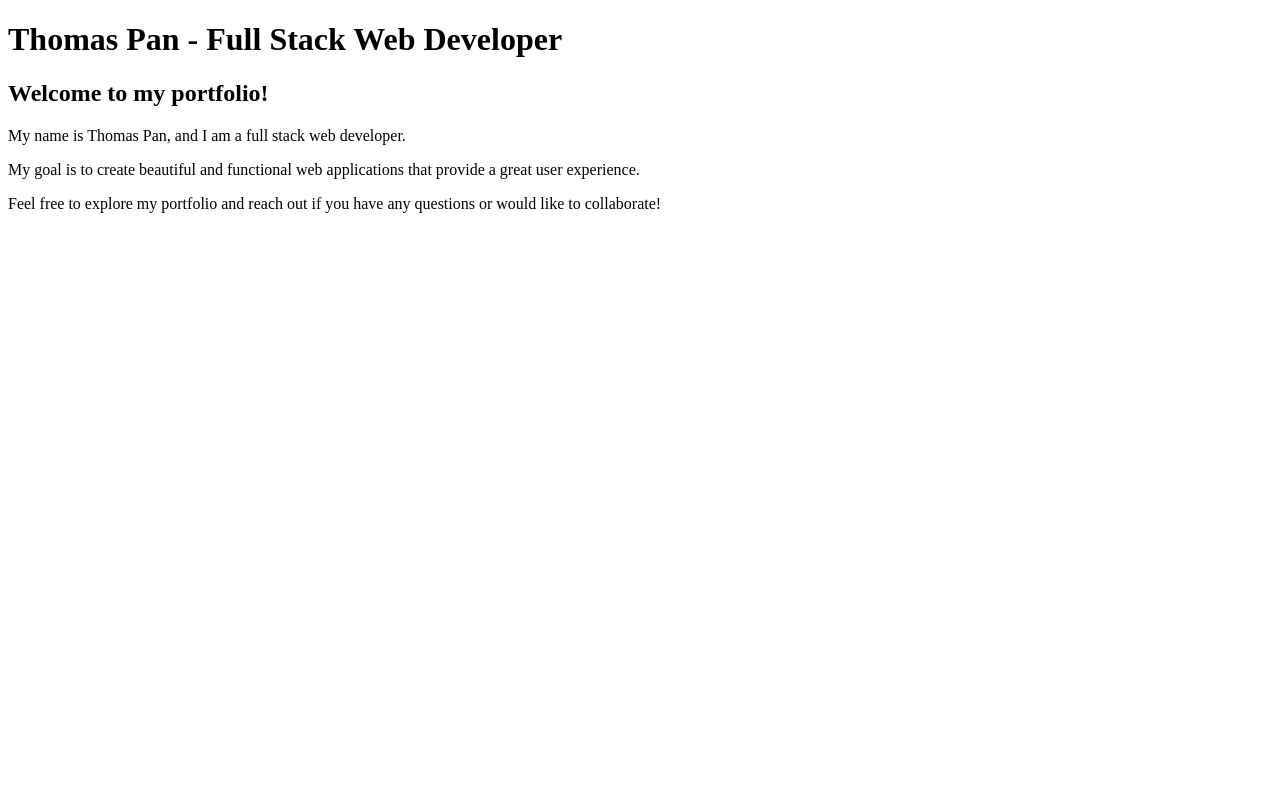
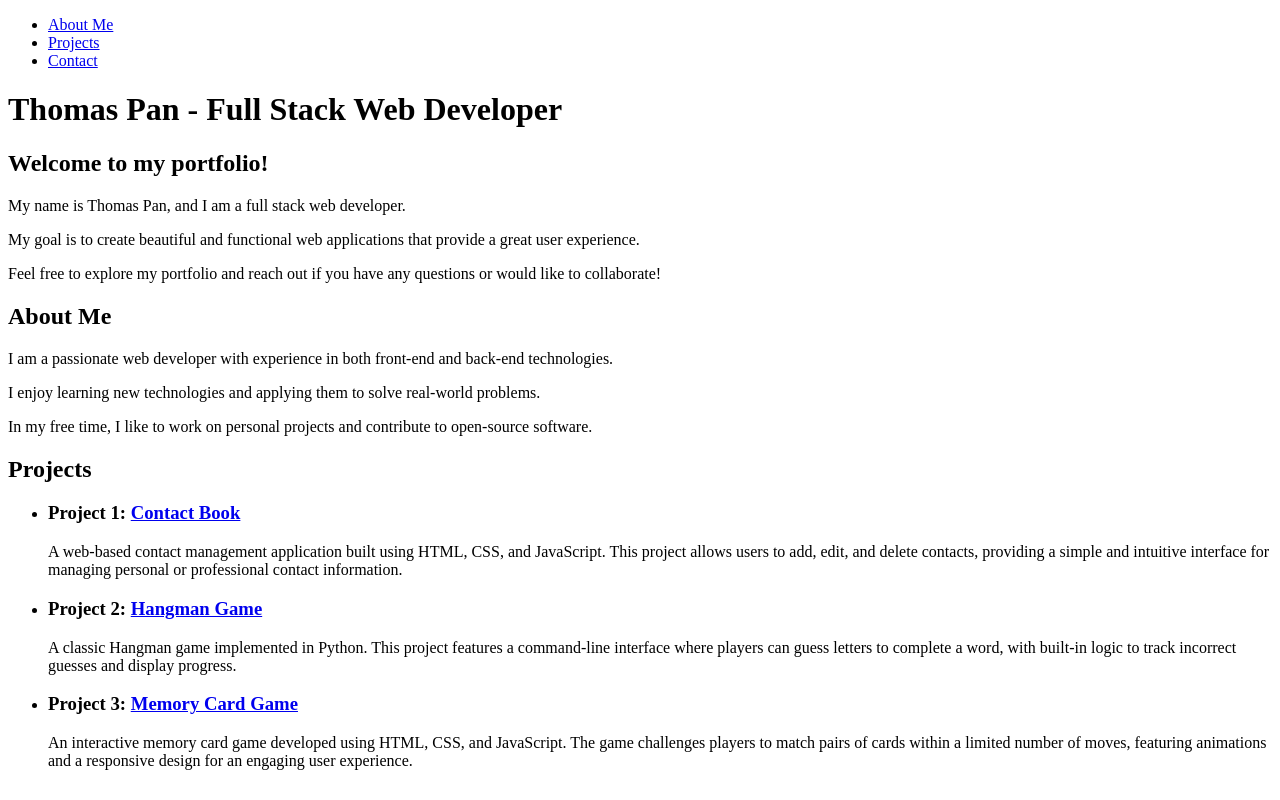
Before and after one commit to thomas1424/thomaspan, a plain HTML site: page index.html in a window 1280 px wide. Drawn offline with Linux system fonts and the light colour scheme.

Commit message:
Refactor index.html to improve structure and add project descriptions

```diff
--- a/index.html
+++ b/index.html
@@ -4,14 +4,21 @@
     <meta charset="UTF-8">
     <meta name="viewport" content="width=device-width, initial-scale=1.0">
     <title>Thomas Pan - Full Stack Web Developer</title>
-    <link rel="stylesheet" href="styles.css">
-    <!-- Below are the code for linking my favicon photo files-->
-    <link rel="apple-touch-icon" sizes="180x180" href="/apple-touch-icon.png">
-    <link rel="icon" type="image/png" sizes="32x32" href="/favicon-32x32.png">
-    <link rel="icon" type="image/png" sizes="16x16" href="/favicon-16x16.png">
+    <link rel="apple-touch-icon" sizes="180x180" href="apple-touch-icon.png">
+    <link rel="icon" type="image/png" sizes="32x32" href="favicon-32x32.png">
+    <link rel="icon" type="image/png" sizes="16x16" href="favicon-16x16.png">
+    <link rel="icon" href="favicon.ico">
     <link rel="manifest" href="/site.webmanifest">
     <script src="script.js" defer></script>
 </head>
+<body>
+    <nav aria-label="Main Navigation">
+        <ul>
+            <li><a href="#about">About Me</a></li>
+            <li><a href="#projects">Projects</a></li>
+            <li><a href="#contact">Contact</a></li>
+        </ul>
+    </nav>
     <main>
         <h1>Thomas Pan - Full Stack Web Developer</h1>
         <h2>Welcome to my portfolio!</h2>
@@ -19,7 +26,29 @@
         <p>My goal is to create beautiful and functional web applications that provide a great user experience.</p>
         <p>Feel free to explore my portfolio and reach out if you have any questions or would like to collaborate!</p>
     </main>
-<body>
-
+    <section id="about">
+        <h2>About Me</h2>
+        <p>I am a passionate web developer with experience in both front-end and back-end technologies.</p>
+        <p>I enjoy learning new technologies and applying them to solve real-world problems.</p>
+        <p>In my free time, I like to work on personal projects and contribute to open-source software.</p>
+    </section>
+    <section id="projects">
+        <h2>Projects</h2>
+        <ul>
+            <li>
+                <h3>Project 1: <a
+                     target="_blank" href="https://github.com/thomas1424/Contact-Book">Contact Book</a></h3>
+                <p>A web-based contact management application built using HTML, CSS, and JavaScript. This project allows users to add, edit, and delete contacts, providing a simple and intuitive interface for managing personal or professional contact information.</p>
+            </li>
+            <li>
+                <h3>Project 2: <a target="_blank" href="https://github.com/thomas1424/Hangman-Game">Hangman Game</a></h3>
+                <p>A classic Hangman game implemented in Python. This project features a command-line interface where players can guess letters to complete a word, with built-in logic to track incorrect guesses and display progress.</p>
+            </li>
+            <li>
+                <h3>Project 3: <a target="_blank" href="https://github.com/thomas1424/Memory-Card-Game">Memory Card Game</a></h3>
+                <p>An interactive memory card game developed using HTML, CSS, and JavaScript. The game challenges players to match pairs of cards within a limited number of moves, featuring animations and a responsive design for an engaging user experience.</p>
+            </li>
+        </ul>
+    </section>
 </body>
 </html>
```
Lines whose indentation alone changed are shown as unchanged.
